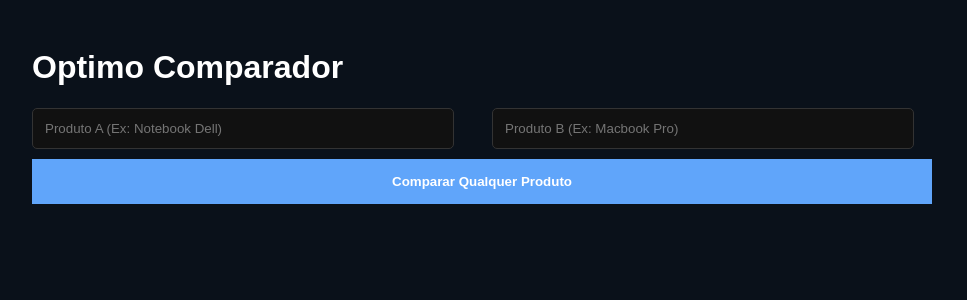
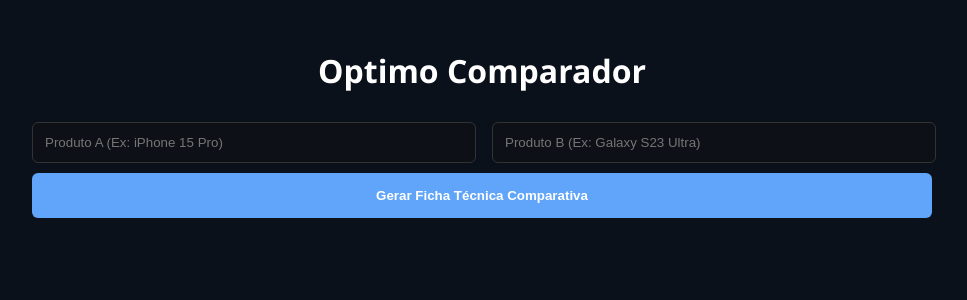
Before and after one commit to FischerTech86/saber-o-preco, a Flask app: page / in a window 1280 px wide. Shown: the top 300 px of the page, without its empty margins (158-1125 px from the left). Run offline with Flask 3, Linux system fonts and the light colour scheme.

Commit message:
Update index.html

```diff
--- a/templates/index.html
+++ b/templates/index.html
@@ -2,40 +2,37 @@
 <html lang="pt-br">
 <head>
     <style>
-        body { background: #0a111a; color: #fff; font-family: sans-serif; padding: 20px; }
-        .grid { display: grid; grid-template-columns: 1fr 1fr; gap: 20px; margin-top: 20px; }
-        .card { padding: 20px; border-radius: 10px; border: 2px solid; }
-        .card-a { border-color: #ff4d4d; background: #1a0a0a; }
-        .card-b { border-color: #4d94ff; background: #0a0a1a; }
-        input { width: 90%; padding: 12px; margin-bottom: 10px; border-radius: 5px; background: #111; border: 1px solid #333; color: white; }
-        button { width: 100%; padding: 15px; background: #60a5fa; border: none; cursor: pointer; color: white; font-weight: bold; }
+        body { background: #0a111a; color: #fff; font-family: 'Segoe UI', sans-serif; padding: 20px; }
+        .grid-comp { display: grid; grid-template-columns: 1fr 1fr; gap: 20px; margin-top: 30px; }
+        .card { padding: 20px; border-radius: 12px; border: 1px solid #333; background: #161b22; }
+        .card h3 { color: #60a5fa; border-bottom: 1px solid #333; padding-bottom: 10px; }
+        ul { list-style: none; padding: 0; }
+        li { padding: 8px 0; border-bottom: 1px solid #222; }
+        input { width: 95%; padding: 12px; margin-bottom: 10px; background: #0d1117; border: 1px solid #333; color: white; border-radius: 6px; }
+        button { width: 100%; padding: 15px; background: #60a5fa; border: none; cursor: pointer; color: white; font-weight: bold; border-radius: 6px; }
     </style>
 </head>
 <body>
     <div style="max-width: 900px; margin: auto;">
-        <h1>Optimo Comparador</h1>
+        <h1 style="text-align: center;">Optimo Comparador</h1>
         <form method="POST">
-            <div class="grid">
-                <input type="text" name="prodA" placeholder="Produto A (Ex: Notebook Dell)" required>
-                <input type="text" name="prodB" placeholder="Produto B (Ex: Macbook Pro)" required>
+            <div class="grid-comp">
+                <input type="text" name="prodA" placeholder="Produto A (Ex: iPhone 15 Pro)" required>
+                <input type="text" name="prodB" placeholder="Produto B (Ex: Galaxy S23 Ultra)" required>
             </div>
-            <button type="submit">Comparar Qualquer Produto</button>
+            <button type="submit">Gerar Ficha Técnica Comparativa</button>
         </form>
 
         {% if dados_a %}
-        <div class="grid">
-            <div class="card card-a">
+        <div class="grid-comp">
+            <div class="card">
                 <h3>{{ nome_a }}</h3>
-                <ul>{% for key, val in dados_a.items() %}<li><b>{{key}}:</b> {{val}}</li>{% endfor %}</ul>
+                <ul>{% for k, v in dados_a.items() %}<li><b>{{k}}:</b> {{v}}</li>{% endfor %}</ul>
             </div>
-            <div class="card card-b">
+            <div class="card">
                 <h3>{{ nome_b }}</h3>
-                <ul>{% for key, val in dados_b.items() %}<li><b>{{key}}:</b> {{val}}</li>{% endfor %}</ul>
+                <ul>{% for k, v in dados_b.items() %}<li><b>{{k}}:</b> {{v}}</li>{% endfor %}</ul>
             </div>
-        </div>
-        <div style="margin-top:20px; padding:20px; background:#161b22; border-left: 5px solid #60a5fa;">
-            <h3>Análise Inteligente</h3>
-            <p>{{ analise }}</p>
         </div>
         {% endif %}
     </div>
```
